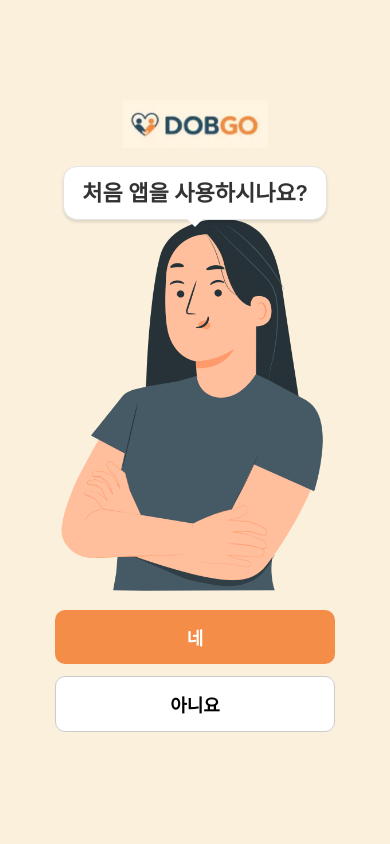
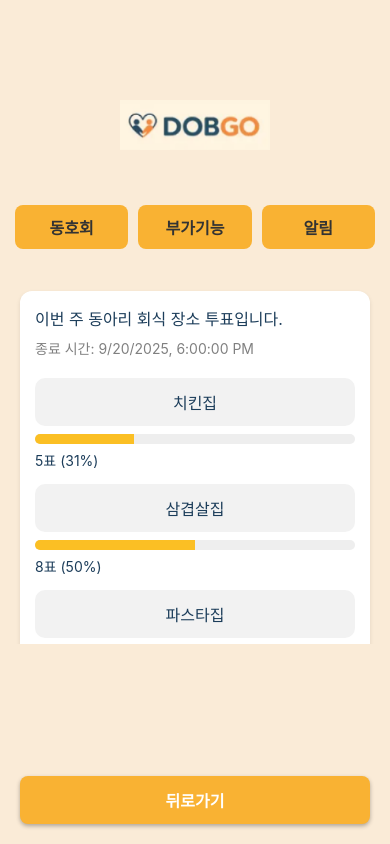
Before and after one commit to capstone2025-team7/mobile-app, a React Native app: screen /BulletinDetail in a window 390 px wide. Before the commit this address had no page. Built offline with nearby package versions, Linux system fonts and the light colour scheme.

Commit message:
투표 기능 추가

```diff
--- a/App.js
+++ b/App.js
@@ -17,6 +17,7 @@ import JoinedClubMainScreen from './screens/Club/JoinedClubMainScreen';
 import JoinedClubInfoScreen from './screens/Club/JoinedClubInfoScreen';
 import ClubMemberScreen from './screens/Club/ClubMemberScreen';
 import BulletinBoardScreen from './screens/Club/BulletinBoardScreen';
+import BulletinDetailScreen from './screens/Club/BulletinDetailScreen';
 import SearchClubScreen from './screens/Club/SearchClubScreen';
 import ClubInsideScreen from './screens/Club/ClubInsideScreen';
 import ClubOutsideScreen from './screens/Club/ClubOutsideScreen';
@@ -51,6 +52,7 @@ export default function App() {
         <Stack.Screen name="ClubInfo" component={ClubInfoScreen} options={{ headerShown: false }} />
         <Stack.Screen name="ClubMember" component={ClubMemberScreen} options={{ headerShown: false }} />
         <Stack.Screen name="BulletinBoard" component={BulletinBoardScreen} options={{ headerShown: false }} />
+        <Stack.Screen name="BulletinDetail" component={BulletinDetailScreen} options={{ headerShown: false}} />
         <Stack.Screen name="Calendar" component={CalendarScreen} options={{ headerShown: false }} />
         <Stack.Screen name="Suggestion" component={SuggestionScreen} options={{ headerShown: false }} />
         <Stack.Screen name="Notifications" component={NotificationScreen} options={{ headerShown: false }} />
--- a/screens/Club/BulletinBoardScreen.js
+++ b/screens/Club/BulletinBoardScreen.js
@@ -1,5 +1,5 @@
 import React from 'react';
-import { View, Text, StyleSheet, ScrollView } from 'react-native';
+import { View, Text, StyleSheet, ScrollView, TouchableOpacity } from 'react-native';
 import BackNav from '../../components/BackNav';
 import FooterNav from '../../components/FooterNav';
 import colors from '../../styles/colors';
@@ -11,7 +11,7 @@ const bulletins = [
     { id: 4, title: 'A월 A주차 일정 투표' },
 ];
 
-const BulletinBoardScreen = () => {
+const BulletinBoardScreen = ({ navigation }) => {
     return (
         <View style={styles.container}>
             <FooterNav />
@@ -20,9 +20,13 @@ const BulletinBoardScreen = () => {
                 <Text style={styles.title}>게시물</Text>
 
                 {bulletins.map((item) => (
-                    <View key={item.id} style={styles.bulletinCard}>
+                    <TouchableOpacity
+                        key={item.id}
+                        style={styles.bulletinCard}
+                        onPress={() => navigation.navigate('BulletinDetail', { id: item.id, title: item.title })}
+                    >
                         <Text style={styles.bulletinText}>{item.title}</Text>
-                    </View>
+                    </TouchableOpacity>
                 ))}
             </ScrollView>
 
--- /dev/null
+++ b/screens/Club/BulletinDetailScreen.js
@@ -0,0 +1,183 @@
+// src/screens/club/BulletinDetailScreen.js
+import React, { useState, useEffect } from 'react';
+import { View, Text, StyleSheet, ScrollView, TouchableOpacity } from 'react-native';
+import BackNav from '../../components/BackNav';
+import FooterNav from '../../components/FooterNav';
+import colors from '../../styles/colors';
+
+const BulletinDetailScreen = ({ route }) => {
+  const { id, title } = route.params || {};
+
+  // 예시 데이터 (실제로는 서버에서 불러오세요)
+  const [description] = useState('이번 주 동아리 회식 장소 투표입니다.');
+  const [endTime] = useState('2025-09-20T18:00:00'); // ISO 포맷 권장
+  const [options, setOptions] = useState([
+    { id: 1, name: '치킨집', votes: 5 },
+    { id: 2, name: '삼겹살집', votes: 8 },
+    { id: 3, name: '파스타집', votes: 3 },
+  ]);
+
+  const [userVoted, setUserVoted] = useState(false);
+  const [isEnded, setIsEnded] = useState(false);
+
+  useEffect(() => {
+    const timer = setInterval(() => {
+      const now = new Date();
+      if (new Date(endTime) <= now) {
+        setIsEnded(true);
+      }
+    }, 1000);
+
+    return () => clearInterval(timer);
+  }, [endTime]);
+
+  const totalVotes = options.reduce((acc, o) => acc + o.votes, 0);
+
+  const handleVote = (optionId) => {
+    if (userVoted || isEnded) return;
+
+    setOptions((prev) =>
+      prev.map((opt) => (opt.id === optionId ? { ...opt, votes: opt.votes + 1 } : opt))
+    );
+    setUserVoted(true);
+  };
+
+  return (
+    <View style={styles.container}>
+      <FooterNav />
+
+      <ScrollView contentContainerStyle={styles.content}>
+        <Text style={styles.title}>{title}</Text>
+        <View style={styles.detailCard}>
+          <Text style={styles.description}>{description}</Text>
+          <Text style={styles.endTime}>종료 시간: {new Date(endTime).toLocaleString()}</Text>
+
+          <View style={styles.voteSection}>
+            {options.map((option) => {
+              const percentage = totalVotes === 0 ? 0 : option.votes / totalVotes;
+              return (
+                <View key={option.id} style={styles.optionContainer}>
+                  <TouchableOpacity
+                    style={[
+                      styles.optionButton,
+                      (userVoted || isEnded) ? styles.optionButtonDisabled : null,
+                    ]}
+                    onPress={() => handleVote(option.id)}
+                    disabled={userVoted || isEnded}
+                  >
+                    <Text style={styles.optionText}>{option.name}</Text>
+                  </TouchableOpacity>
+
+                  {/* 간단한 ProgressBar (외부 라이브러리 불필요) */}
+                  <View style={styles.progressWrap}>
+                    <View style={[styles.progressInner, { width: `${Math.round(percentage * 100)}%` }]} />
+                  </View>
+
+                  <Text style={styles.voteCount}>
+                    {option.votes}표 ({Math.round(percentage * 100)}%)
+                  </Text>
+                </View>
+              );
+            })}
+          </View>
+
+          {isEnded && (
+            <Text style={styles.resultText}>투표가 종료되었습니다. 최종 결과를 확인하세요!</Text>
+          )}
+        </View>
+      </ScrollView>
+
+      <BackNav />
+    </View>
+  );
+};
+
+export default BulletinDetailScreen;
+
+const styles = StyleSheet.create({
+  container: {
+    flex: 1,
+    backgroundColor: '#FAEBD7',
+    justifyContent: 'space-between',
+    paddingTop: 100,
+    paddingBottom: 200,
+  },
+  content: {
+    paddingHorizontal: 20,
+    paddingTop: 30,
+    paddingBottom: 20,
+    alignItems: 'center',
+  },
+  title: {
+    fontSize: 22,
+    fontWeight: '600',
+    color: colors.textDark,
+    marginBottom: 12,
+    alignSelf: 'center',
+  },
+  detailCard: {
+    width: '100%',
+    backgroundColor: 'white',
+    padding: 15,
+    borderRadius: 12,
+    marginBottom: 12,
+    shadowColor: '#000',
+    shadowOffset: { width: 0, height: 2 },
+    shadowOpacity: 0.1,
+    shadowRadius: 4,
+    elevation: 3,
+  },
+  description: {
+    fontSize: 16,
+    color: colors.textDark,
+    marginBottom: 8,
+  },
+  endTime: {
+    fontSize: 14,
+    color: 'gray',
+    marginBottom: 12,
+  },
+  voteSection: {
+    marginTop: 8,
+  },
+  optionContainer: {
+    marginBottom: 14,
+  },
+  optionButton: {
+    backgroundColor: colors.inputBg || '#f5f5f5',
+    padding: 12,
+    borderRadius: 10,
+    justifyContent: 'center',
+    alignItems: 'center',
+  },
+  optionButtonDisabled: {
+    opacity: 0.6,
+  },
+  optionText: {
+    fontSize: 16,
+    color: colors.textDark,
+  },
+  progressWrap: {
+    height: 10,
+    backgroundColor: '#eee',
+    borderRadius: 6,
+    overflow: 'hidden',
+    marginTop: 8,
+  },
+  progressInner: {
+    height: '100%',
+    backgroundColor: colors.primary || '#4caf50',
+  },
+  voteCount: {
+    fontSize: 14,
+    marginTop: 6,
+    color: colors.textDark,
+  },
+  resultText: {
+    marginTop: 16,
+    fontSize: 16,
+    fontWeight: '600',
+    color: 'red',
+    textAlign: 'center',
+  },
+});
```
